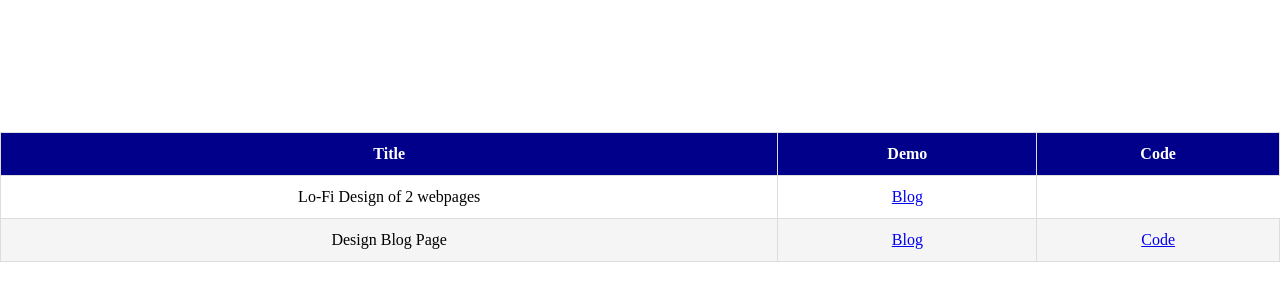
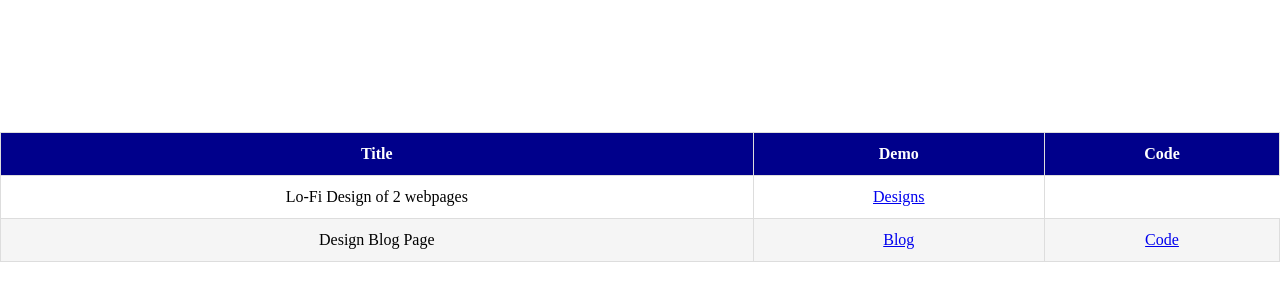
Before and after one commit to griwan/leapfrog_internship, a plain HTML site: page index.html in a window 1280 px wide. Shown: the part 108-408 px from the top of the page. Drawn offline with Linux system fonts and the light colour scheme.

Commit message:
Update index.html

```diff
--- a/index.html
+++ b/index.html
@@ -22,7 +22,7 @@
             <tbody>
                 <tr>
                     <td>Lo-Fi Design of 2 webpages</td>
-                    <td><a href="https://github.com/griwan/leapfrog_internship/blob/master/assignments/Assignment1/lofi">Blog</a></td>
+                    <td><a href="https://github.com/griwan/leapfrog_internship/blob/master/assignments/Assignment1/lofi">Designs</a></td>
 
                 </tr>
                 <tr>
```
